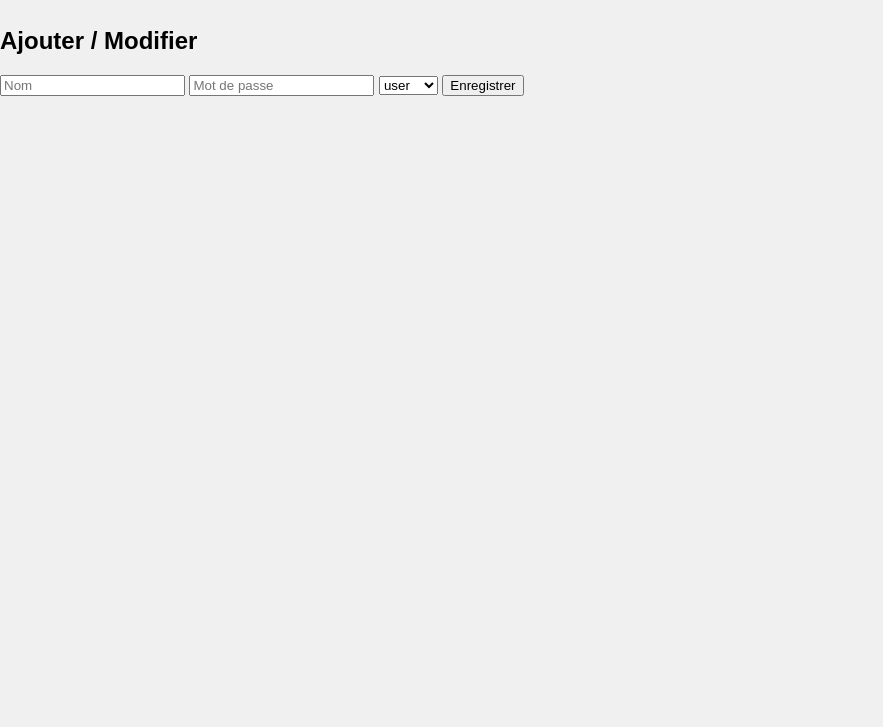
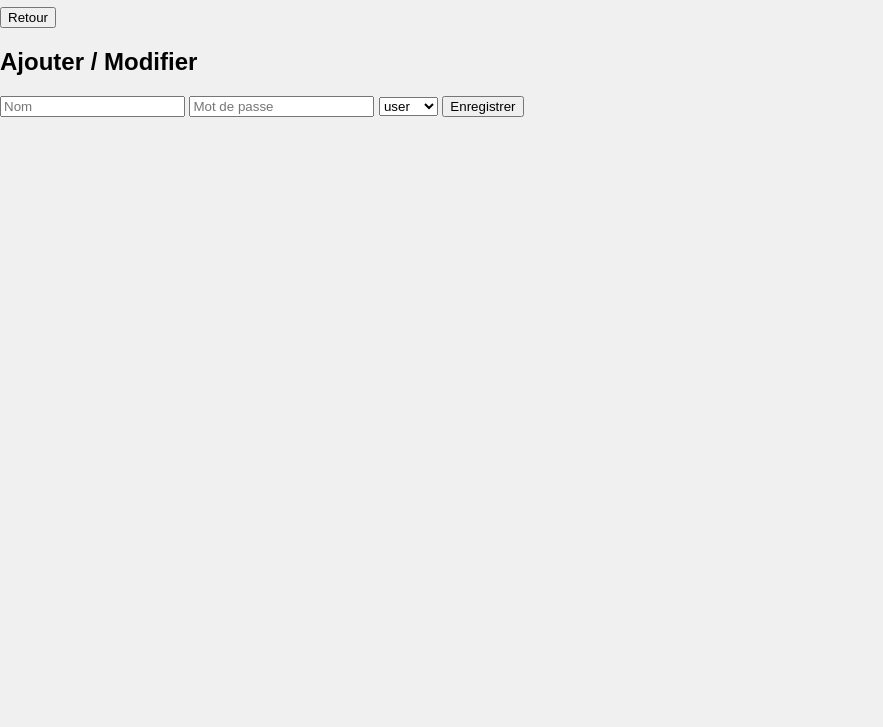
Before and after one commit to DRFRrobin/C02, a website: page users.html in a window 1280 px wide. Shown: the part 73-800 px from the top of the page, without its empty margins (0-883 px from the left). Drawn offline with Linux system fonts and the light colour scheme; no server answers.

Commit message:
Add retour buttons

```diff
--- a/users.html
+++ b/users.html
@@ -7,6 +7,7 @@
 </head>
 <body>
 <h1>Gestion des utilisateurs</h1>
+<button onclick="window.location.href='index.html'">Retour</button>
 <table id="userTable"></table>
 <h2>Ajouter / Modifier</h2>
 <input id="userName" placeholder="Nom">
```
Also changed, not shown: games/connect4.html (+1 -0 lines), games/index.html (+1 -0 lines), games/pong.html (+1 -0 lines).
